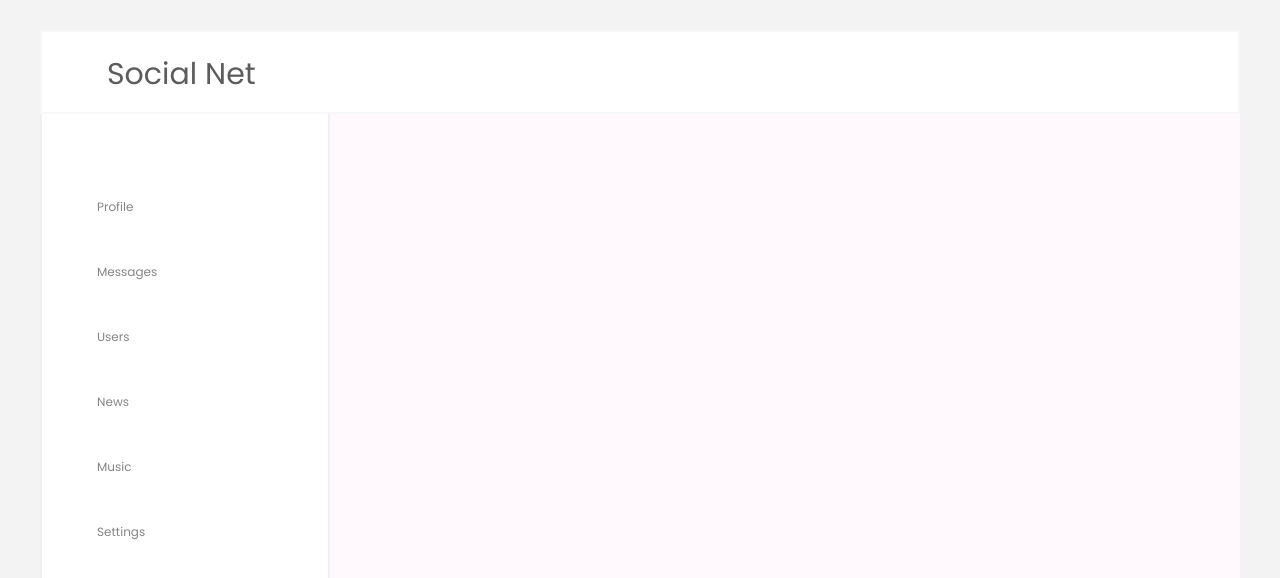
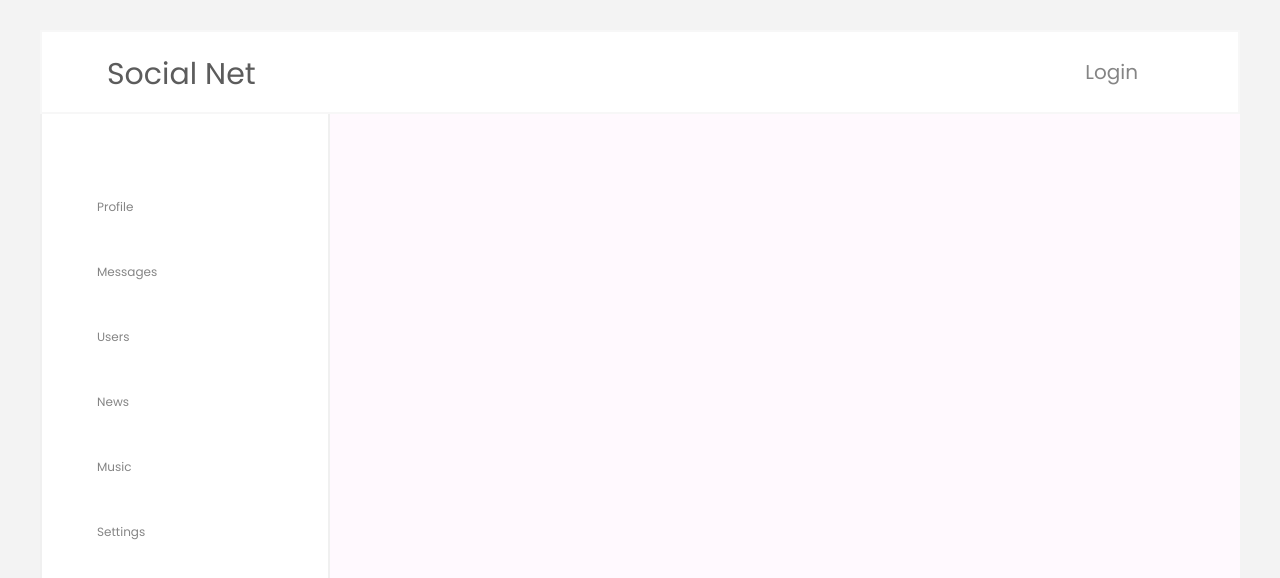
Before and after one commit to Acolapsys/social_net, a React (Create React App) app: page / in a window 1280 px wide. Shown: the top 578 px of the page. Built offline with nearby package versions, Linux system fonts and the light colour scheme; no server answers.

Commit message:
feat: add login api

```diff
--- a/src/App.js
+++ b/src/App.js
@@ -2,7 +2,7 @@ import React, { Component } from 'react';
 import styles from './App.module.css';
 import Main from "./components/Main/Main";
 import Footer from './components/Footer/Footer';
-import Header from './components/Header/Header';
+import HeaderContainer from './components/Header/HeaderContainer';
 
 
 class App extends Component {
@@ -11,7 +11,7 @@ class App extends Component {
 
     return (
       <div className={styles.App}>
-        <Header />
+        <HeaderContainer />
 
         <Main/>
         <Footer />
--- a/src/components/Header/Header.jsx
+++ b/src/components/Header/Header.jsx
@@ -1,14 +1,16 @@
-import React from 'react';
-import styles from './Header.module.css'
+import React from "react";
+import { Link } from "react-router-dom";
+import styles from "./Header.module.css";
 
-const Header = () => {
-    return (
-      <div className={styles.header}>
-        <div className={styles.logo}>
-          Social Net
-        </div>
+const Header = (props) => {
+  return (
+    <div className={styles.header}>
+      <div className={styles.logo}>Social Net</div>
+      <div className={styles.loginBlock}>
+        {props.data.isAuth ? <span>{props.data.login} <Link to="/login">(Sign out)</Link></span> : <Link to="/login">Login</Link>}
       </div>
-    )
+    </div>
+  );
 };
 
 export default Header;
--- a/src/components/Header/Header.module.css
+++ b/src/components/Header/Header.module.css
@@ -4,6 +4,9 @@
   margin: 0 auto;
   background: #FFFFFF;
   border: 2px solid #F7F7F7;
+  display: flex;
+  justify-content: space-between;
+  align-items: center;
 }
 .logo {
   font-size: 3rem;
@@ -11,3 +14,8 @@
   color: #5C5C5C;
 
 }
+
+.loginBlock {
+  font-size: 2rem;
+
+}
--- /dev/null
+++ b/src/components/Header/HeaderContainer.jsx
@@ -0,0 +1,30 @@
+import React from "react";
+import Header from "./Header";
+import axios from "axios";
+import { setUserData } from "../../redux/reducers/authReducer";
+import { connect } from "react-redux";
+
+const usersUrlAPI = "https://social-network.samuraijs.com/api/1.0/auth/me";
+
+class HeaderContainer extends React.Component {
+  componentDidMount() {
+    axios.get(`${usersUrlAPI}`, { withCredentials: true }).then((response) => {
+      if (response.data.resultCode === 0) {
+        console.log(response.data.data);
+        const {id, email, login} = response.data.data
+        this.props.setUserData(id, email, login);
+      }
+    });
+  }
+  render() {
+    return <Header {...this.props} />;
+  }
+}
+
+const mapStateToProps = (state) => {
+  return {
+    data: state.auth,
+  };
+};
+
+export default connect(mapStateToProps, { setUserData })(HeaderContainer);
--- a/src/components/Profile/ProfileContainer.jsx
+++ b/src/components/Profile/ProfileContainer.jsx
@@ -30,6 +30,7 @@ const WithUrlRouteContainerComponent = withRouter(ProfileContainer)
 
 const mapStateToProps = (state) => ({
   profile: state.profilePage.profile,
+
 });
 export default connect(mapStateToProps, {
   setUserProfile,
--- /dev/null
+++ b/src/redux/reducers/authReducer.js
@@ -0,0 +1,28 @@
+const SET_USER_DATA = "SET_USER_DATA"
+
+const initialState = {
+    userId: null,
+    email: null,
+    login: null,
+    isAuth: false
+}
+const authReducer = (state = initialState, action) => {
+    switch (action.type) {
+        case (SET_USER_DATA): {
+            return {
+                ...state,
+                ...action.data,
+                isAuth: true
+            }
+        }
+
+        default: {
+            return state
+        }
+    }
+}
+
+
+export const setUserData = (userId, email, login) => ({ type: SET_USER_DATA, data: {userId, email, login}});
+
+export default authReducer
--- a/src/redux/redux-store.js
+++ b/src/redux/redux-store.js
@@ -3,13 +3,15 @@ import profileReducer from './reducers/profileReducer'
 import dialogsReducer from './reducers/dialogsReducer'
 import sidebarReducer from './reducers/sidebarReducer'
 import usersReducer from './reducers/usersReducer'
+import authReducer from './reducers/authReducer'
 
 
 const reducers = combineReducers({
     profilePage: profileReducer,
     dialogsPage: dialogsReducer,
     sidebarPage: sidebarReducer,
-    usersPage: usersReducer
+    usersPage: usersReducer,
+    auth: authReducer
 })
 const store = createStore(reducers)
 window.store = store
```
